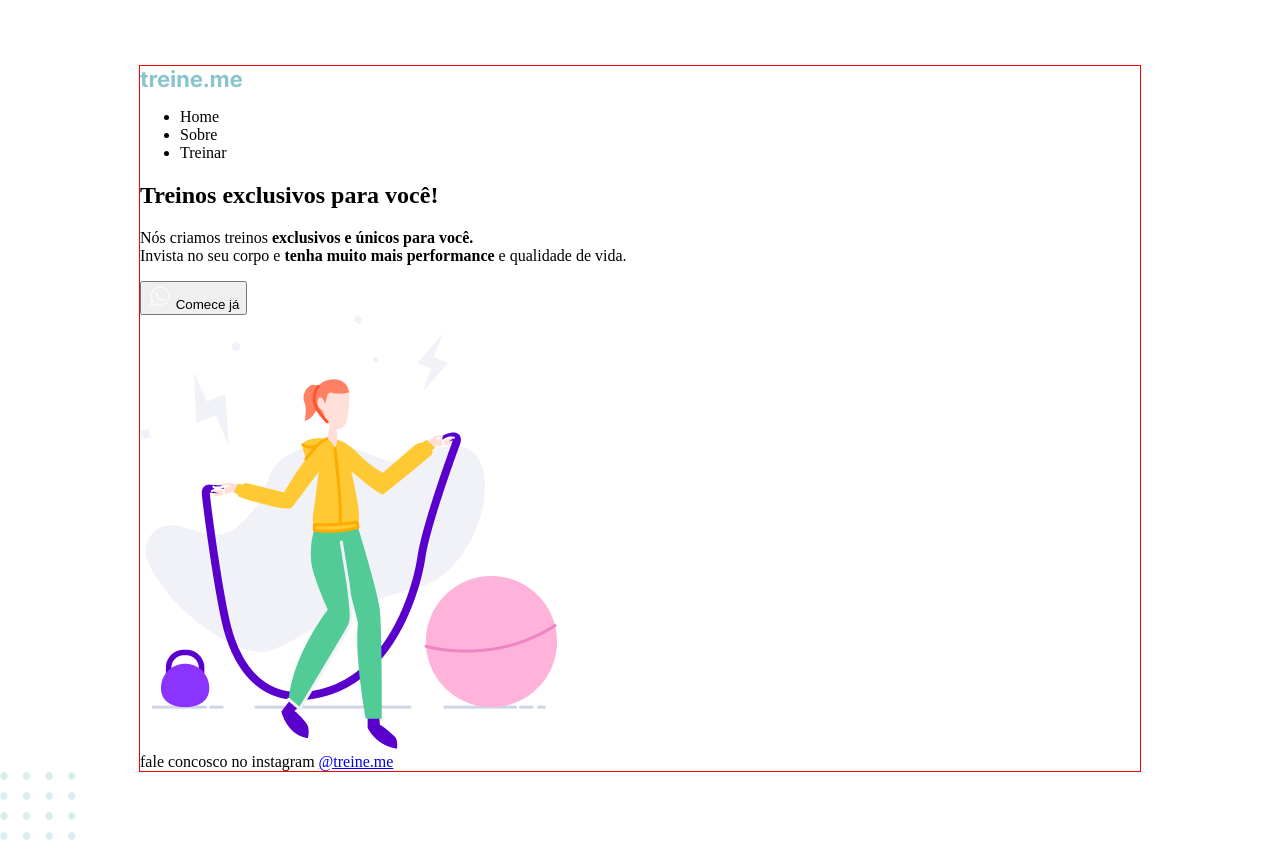
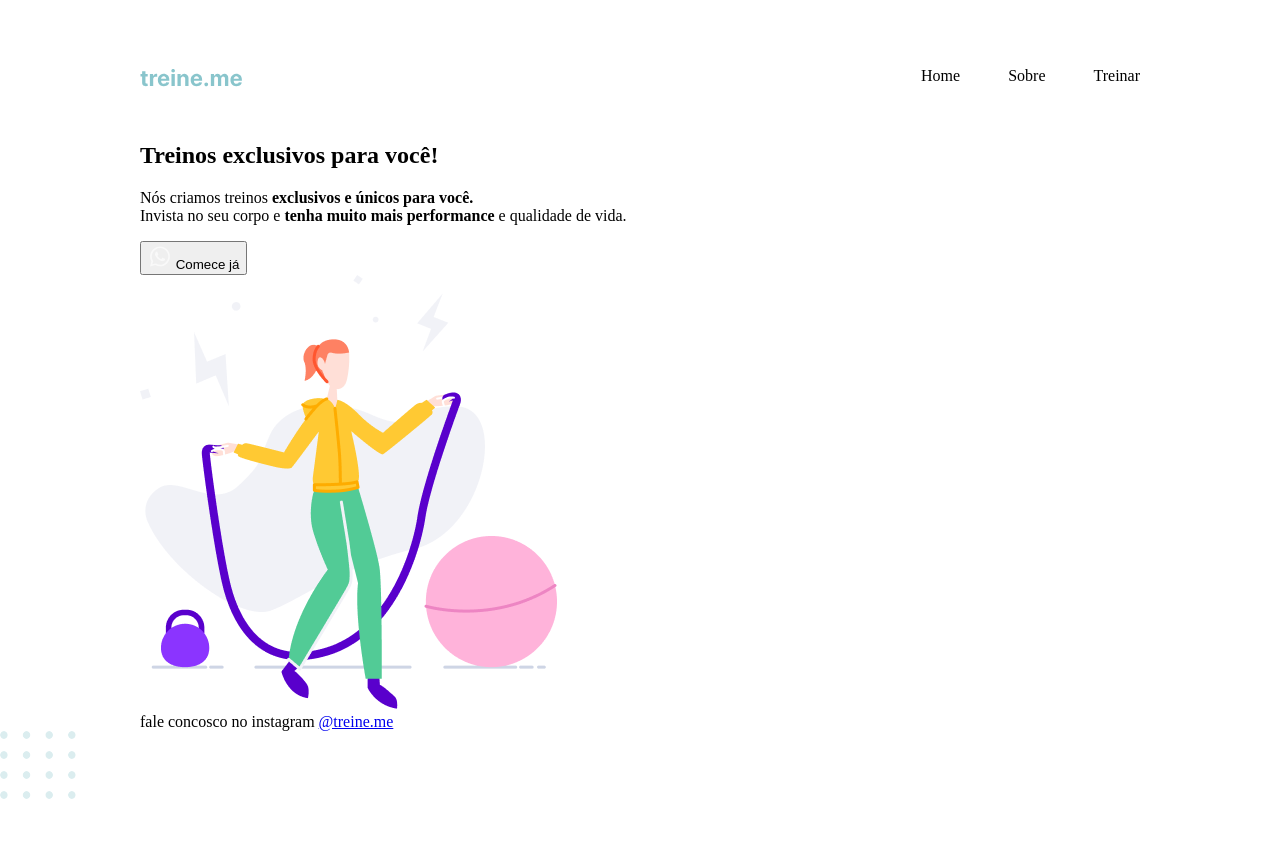
Before and after one commit to eudanielsilveira/treine.me, a plain HTML site: page index.html in a window 1280 px wide. After the commit the page ends 813 px from the top, so only its background shows below. Drawn offline with Linux system fonts and the light colour scheme.

Commit message:
fixing the content

```diff
--- a/style.css
+++ b/style.css
@@ -3,7 +3,21 @@
 }
 .page {
   width: 1000px;
-  border: 1px solid red;
 
   margin: 65px auto 0;
 }
+
+header {
+  display: flex;
+  justify-content: space-between;
+  align-items: center;
+  margin-bottom: 55px;
+}
+
+ul {
+  display: flex;
+  gap: 48px;
+  list-style: none;
+  margin: 0;
+  padding: 0;
+}
```
Also changed, not shown: 1 other file.
